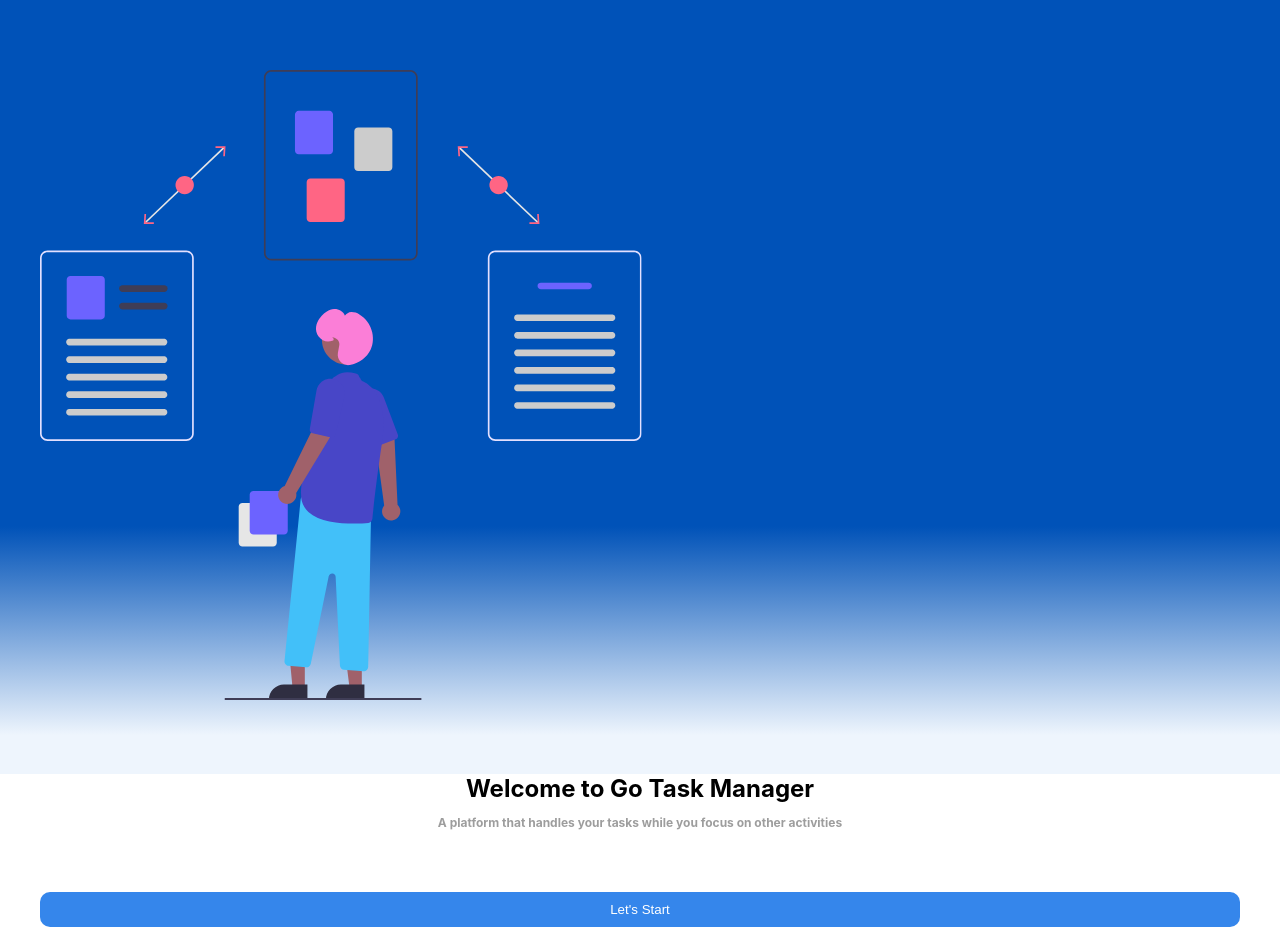
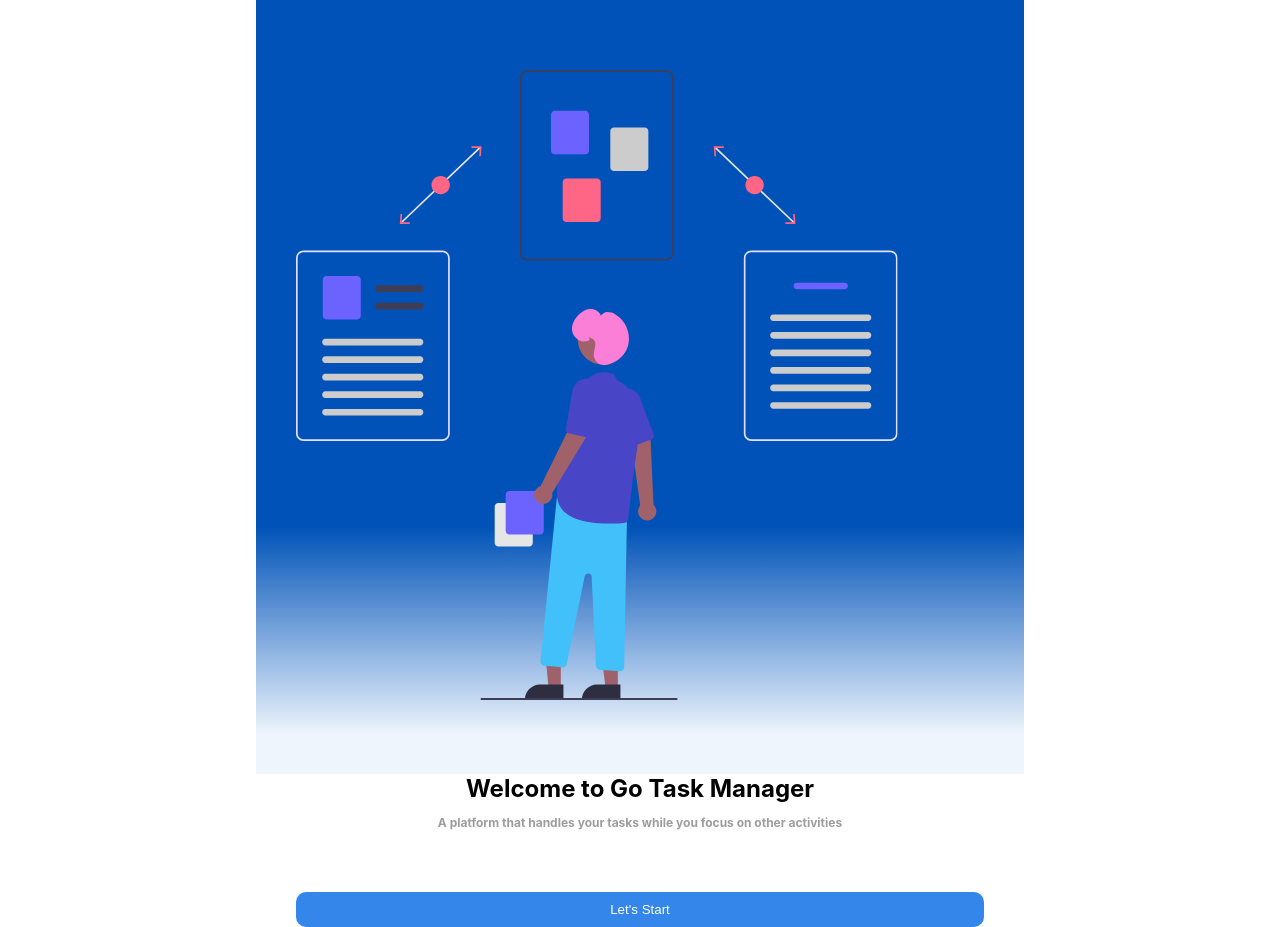
Before and after one commit to dimlaw7/Go-Task-Manager, a React (Create React App) app: page / in a window 1280 px wide. Built offline with nearby package versions, Linux system fonts and the light colour scheme.

Commit message:
Update index.css

```diff
--- a/src/index.css
+++ b/src/index.css
@@ -14,6 +14,13 @@ body {
     sans-serif;
   -webkit-font-smoothing: antialiased;
   -moz-osx-font-smoothing: grayscale;
+}
+
+@media screen and (min-width: 768px) {
+  body {
+    max-width: 768px;
+    margin: 0 auto;
+  }
 }
 
 code {
@@ -103,6 +110,10 @@ main {
   overflow: hidden;
 }
 
+.data-card > * {
+  position: relative;
+}
+
 .flash-display {
   position: absolute;
   height: 60px;
@@ -156,7 +167,7 @@ main {
 }
 
 .modal-form {
-  position: fixed;
+  position: absolute;
   background: #fff;
   box-shadow: 0 4px 8px 0 rgba(0, 0, 0, 0.2), 0 6px 20px 0 rgba(0, 0, 0, 0.19);
   top: 50vh;
@@ -188,6 +199,11 @@ main {
   margin-bottom: 15px;
 }
 
+.modal-form .flex-input {
+  display: flex;
+  justify-content: space-between;
+}
+
 .tasks .info {
   display: flex;
   justify-content: space-between;
@@ -210,10 +226,12 @@ ul.task-list {
 ul.task-list li{
   display: flex;
   align-items: center;
+  background: #f6f6f6;;
   padding: 10px;
   box-shadow: 0 6px 15px 0 rgba(0, 0, 0, 0.19);
   margin-bottom: 15px;
   border-radius: 10px;
+  border: 1px solid #ffffff;
 }
 
 ul.task-list .task-icon{
```
